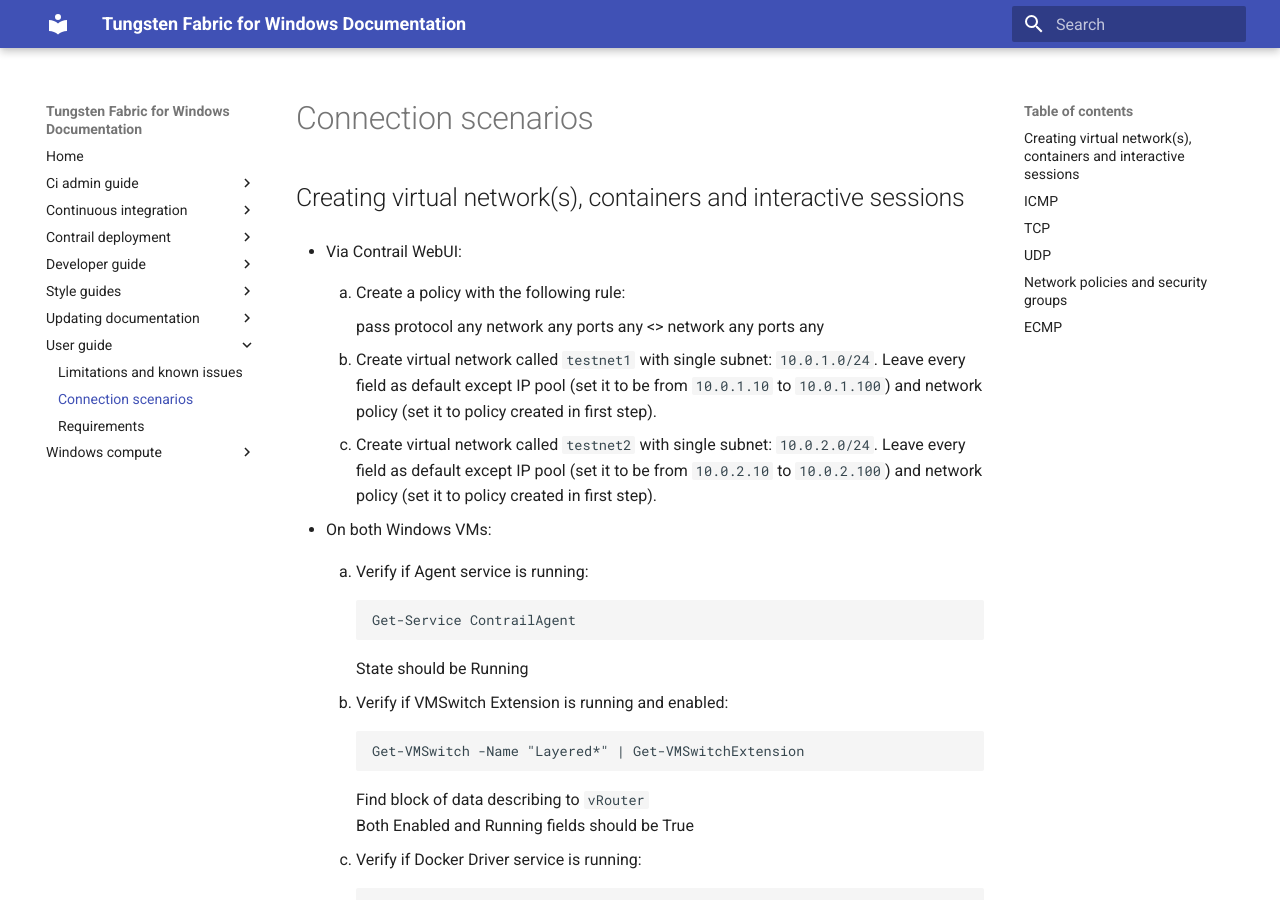
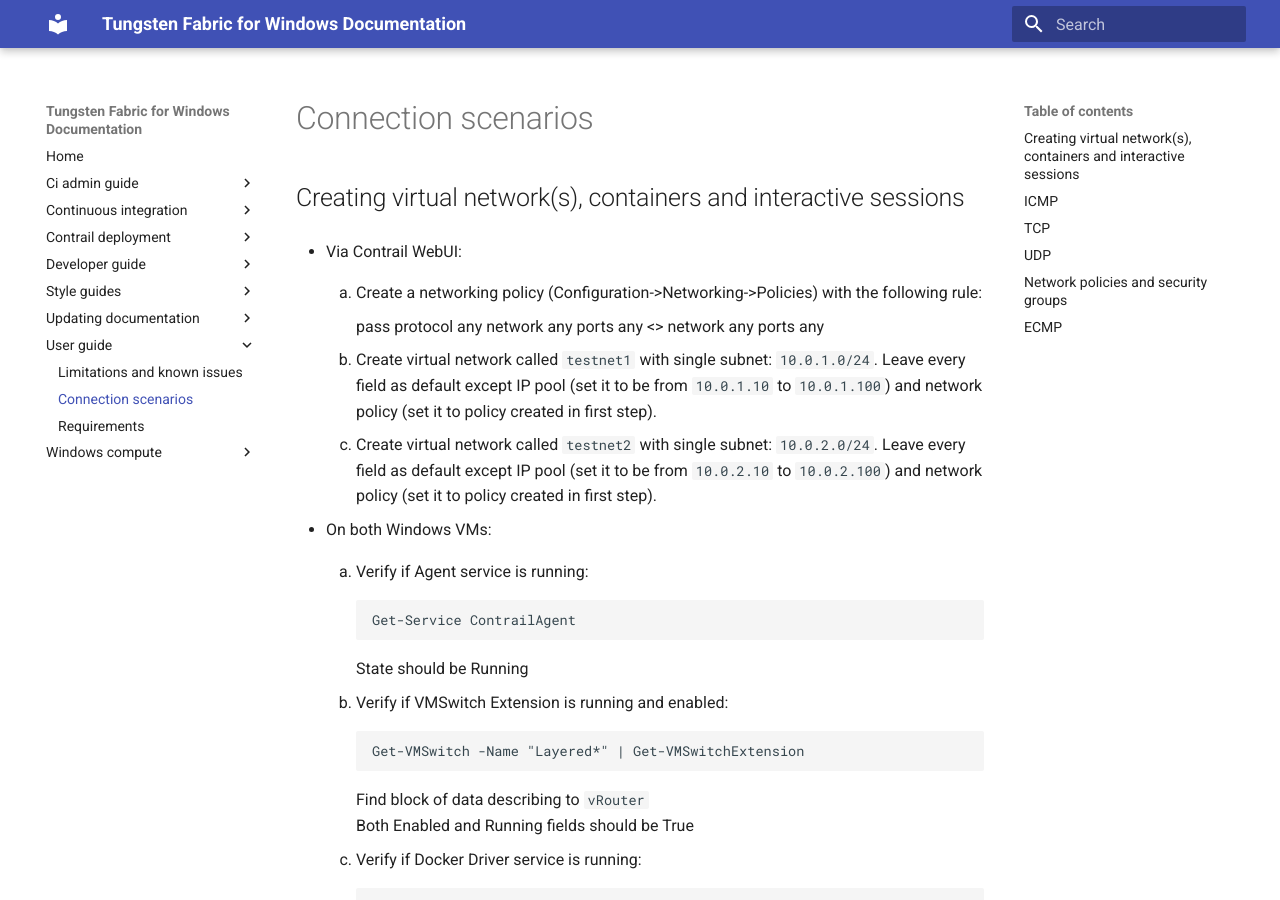
Before and after one commit to piotr-szuberski/contrail-windows-docs, an MkDocs documentation site: the page built from doc/user_guide/connection_scenarios.md, in a window 1280 px wide and 900 px high. Built offline with MkDocs 1.6.1 and Material for MkDocs 9.7.7, drawn with Linux system fonts in a browser that asks for light colours.

Commit message:
Clarification about policy cration (#62)

```diff
--- a/doc/user_guide/connection_scenarios.md
+++ b/doc/user_guide/connection_scenarios.md
@@ -3,7 +3,7 @@
 ## Creating virtual network(s), containers and interactive sessions
 
 * Via Contrail WebUI:
-    1. Create a policy with the following rule:
+    1. Create a networking policy (Configuration->Networking->Policies) with the following rule:
 
            pass protocol any network any ports any <> network any ports any
 
```
